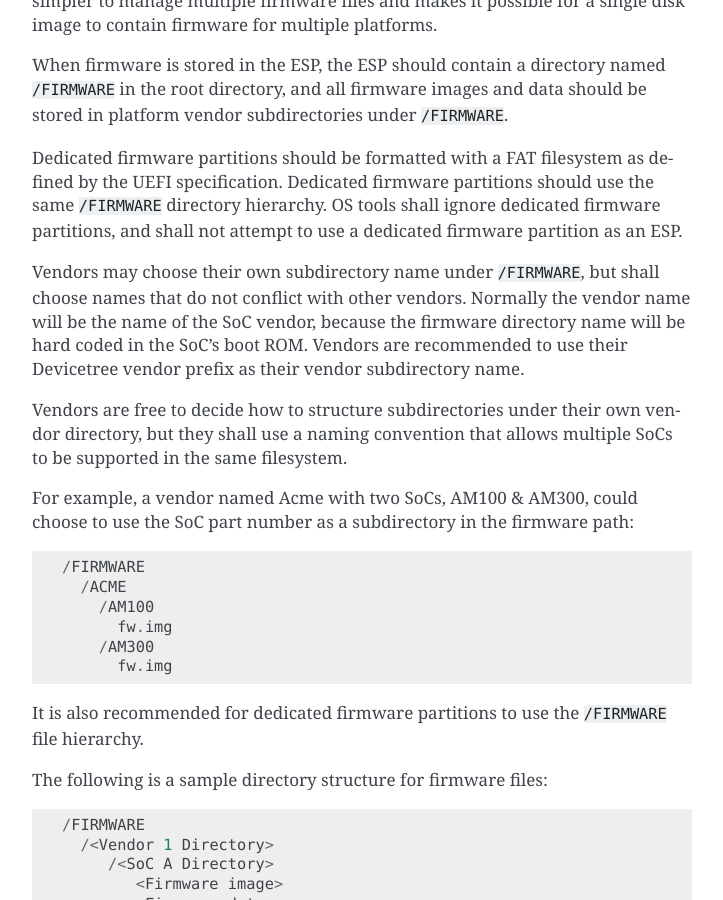
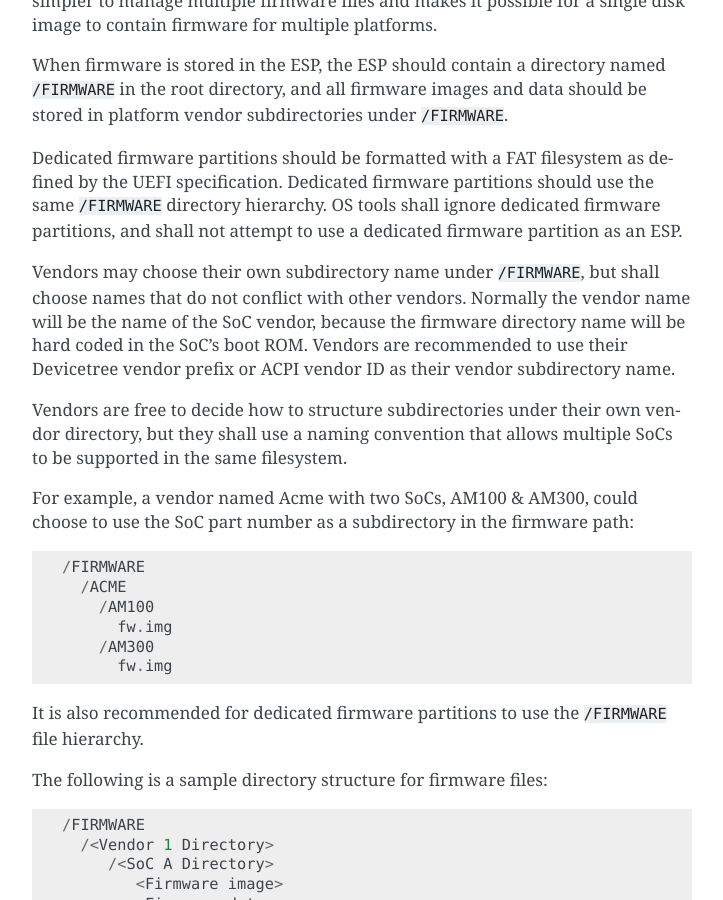
Before and after one commit to ARM-software/ebbr, a Sphinx documentation site: the page built from source/chapter4-firmware-media.rst, in a window 1280 px wide and 900 px high, scrolled down 2255 px. Shown: the whole window, without its empty margins (388-1111 px from the left). Built offline with Sphinx 7.4.7, drawn with Linux system fonts in a browser that asks for light colours.

Commit message:
Allow for ACPI Vendor ID in firmware storage
In the recommendations for shared firmware storage, allow for the vendor
to use their ACPI vendor ID as an alternative to the devicetree Vendor
prefix.

Signed-off-by: Grant Likely <grant.likely@arm.com>

```diff
--- a/source/chapter4-firmware-media.rst
+++ b/source/chapter4-firmware-media.rst
@@ -136,8 +136,8 @@ Vendors may choose their own subdirectory name under ``/FIRMWARE``,
 but shall choose names that do not conflict with other vendors.
 Normally the vendor name will be the name of the SoC vendor, because the
 firmware directory name will be hard coded in the SoC's boot ROM.
-Vendors are recommended to use their Devicetree vendor prefix as their
-vendor subdirectory name.
+Vendors are recommended to use their Devicetree vendor prefix or ACPI
+vendor ID as their vendor subdirectory name.
 
 Vendors are free to decide how to structure subdirectories under their
 own vendor directory, but they shall use a naming convention that allows
```
